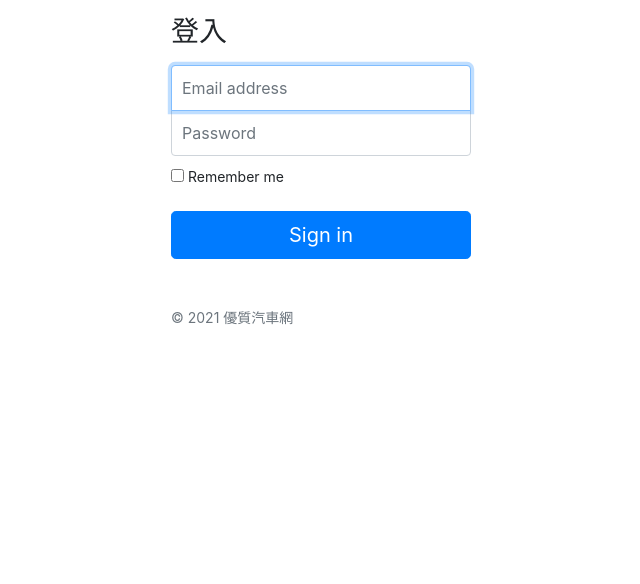
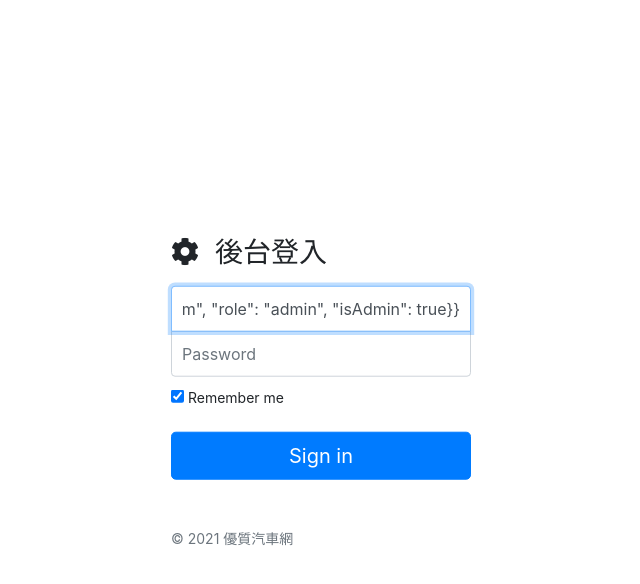
Before and after one commit to J-Z0807/hex-jz-ec-website, a Vue app: page /#/login in a window 1280 px wide. Shown: the top 584 px of the page, without its empty margins (319-959 px from the left). Built offline with nearby package versions, Linux system fonts and the light colour scheme; sample sign-in values are in the browser's storage.

Commit message:
後台登入頁面畫面及記住密碼功能

```diff
--- a/src/components/layout/Nabar.vue
+++ b/src/components/layout/Nabar.vue
@@ -11,7 +11,9 @@
       />
       <ul class="navbar-nav px-3">
         <li class="nav-item text-nowrap">
-          <a class="nav-link" href="#" @click.prevent="signout">Sign out</a>
+          <a class="nav-link text-white" href="#" @click.prevent="signout"
+            >登出</a
+          >
         </li>
       </ul>
     </nav>
--- a/src/components/pages/Login.vue
+++ b/src/components/pages/Login.vue
@@ -1,7 +1,10 @@
 <template>
   <div>
     <form class="form-signin" @submit.prevent="signin">
-      <h1 class="h3 mb-3 font-weight-normal">登入</h1>
+      <h1 class="h3 mb-3 font-weight-normal">
+        <i class="fas fa-cog mr-2"></i>
+        後台登入
+      </h1>
       <label for="inputEmail" class="sr-only">Email address</label>
       <input
         type="email"
@@ -23,7 +26,7 @@
       />
       <div class="checkbox mb-3">
         <label>
-          <input type="checkbox" value="remember-me" /> Remember me
+          <input type="checkbox" id="remember_Account" /> Remember me
         </label>
       </div>
       <button
@@ -33,20 +36,27 @@
       >
         Sign in
       </button>
+      <Alert />
       <p class="mt-5 mb-3 text-muted">&copy; 2021 優質汽車網</p>
     </form>
   </div>
 </template>
 
 <script>
+import Alert from "../AlertMessage";
+
 export default {
   name: "login",
+  components: {
+    Alert,
+  },
   data() {
     return {
       user: {
         username: "",
         password: "",
       },
+      isRemember: false,
     };
   },
   methods: {
@@ -54,17 +64,34 @@ export default {
     signin() {
       const api = `${process.env.API_PATH}/admin/signin`;
       const vm = this;
+      vm.isRemember = document.querySelector("#remember_Account").checked; //是否記住帳號
 
       vm.$http.post(api, vm.user).then((response) => {
         if (response.data.success) {
           const token = response.data.token;
           const expired = response.data.expired;
           document.cookie = `hexToken=${token};expires=${new Date(expired)};`;
+          vm.$router.push("/admin/products");
 
-          vm.$router.push("/admin/products");
+          //記住帳號處理
+          if (vm.isRemember) {
+            localStorage.setItem("Account", vm.user.username);
+          } else {
+            localStorage.removeItem("Account");
+          }
+        } else {
+          console.log(response.data.message);
+          vm.$bus.$emit("message:push", response.data.message, "danger");
         }
       });
     },
+  },
+  mounted() {
+    //掛載到Vue的實體上了，若有帳號資料就傳入input裡並且記住帳號的checkbox打勾
+    if (localStorage.getItem("Account") != null) {
+      this.user.username = localStorage.getItem("Account");
+      document.querySelector("#remember_Account").checked = true;
+    }
   },
 };
 </script>
@@ -90,6 +117,10 @@ body {
   max-width: 330px;
   padding: 15px;
   margin: auto;
+  position: absolute;
+  top: 50%;
+  left: 50%;
+  transform: translateX(-50%) translateY(-50%);
 }
 .form-signin .checkbox {
   font-weight: 400;
@@ -114,4 +145,12 @@ body {
   border-top-left-radius: 0;
   border-top-right-radius: 0;
 }
+
+.message-alert {
+  position: fixed;
+  max-width: 50%;
+  top: 10px;
+  right: 0px;
+  z-index: 1100;
+}
 </style>
```
Also changed, not shown: 1 other file (tests, documents, lock files or other folders).
